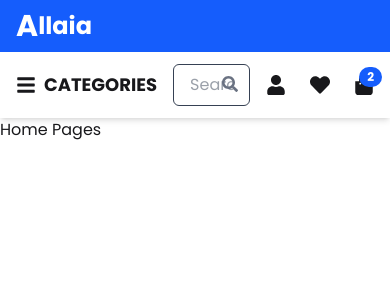
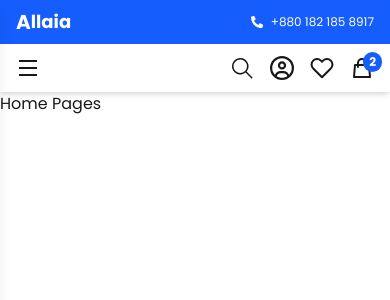
Before and after one commit to alaminislam34/My-Shopping-House, a React (Vite) app: page / in a window 390 px wide. Shown: the top 300 px of the page. Built offline with nearby package versions, Linux system fonts and the light colour scheme.

Commit message:
added navbar and some style or responsive design

```diff
--- a/index.html
+++ b/index.html
@@ -3,7 +3,7 @@
 
 <head>
   <meta charset="UTF-8" />
-  <link rel="icon" type="image/svg+xml" href="/vite.svg" />
+  <link rel="icon" type="image/svg+xml" href="/src/assets/logo/shopping-bag.png" />
   <meta name="viewport" content="width=device-width, initial-scale=1.0" />
   <title>My Shop</title>
 </head>
--- a/src/Pages/Shared/Navbar/Navbar.jsx
+++ b/src/Pages/Shared/Navbar/Navbar.jsx
@@ -1,92 +1,221 @@
-import { useState } from "react";
+import { useState, useRef, useEffect } from "react";
 import {
-  FaBars,
   FaSearch,
+  FaBox,
   FaUser,
-  FaHeart,
-  FaShoppingBag,
-  FaBox,
   FaTruck,
   FaQuestionCircle,
 } from "react-icons/fa";
-import { Link } from "react-router-dom";
+import { FaRegCircleUser } from "react-icons/fa6";
+import { FiHeart } from "react-icons/fi";
+import { GoSearch } from "react-icons/go";
+import { HiOutlineShoppingBag } from "react-icons/hi";
+import { RiMenuFill } from "react-icons/ri";
+import { Link, useNavigate } from "react-router-dom";
 
 const Navbar = () => {
-  const [cartCount, setCartCount] = useState(2);
-  console.log(setCartCount);
-  const [dropdownOpen, setDropdownOpen] = useState(false);
+  const [searchOpen, setSearchOpen] = useState(false);
+  const [userDropdown, setUserDropdown] = useState(false);
+  const [cartDropdown, setCartDropdown] = useState(false);
+  const [isDrawerOpen, setIsDrawerOpen] = useState(false);
+  const navigate = useNavigate();
+  // Reference for detecting outside click
+  const userRef = useRef(null);
+  const cartRef = useRef(null);
+
+  // Close dropdown if clicked outside
+  useEffect(() => {
+    function handleClickOutside(event) {
+      if (userRef.current && !userRef.current.contains(event.target)) {
+        setUserDropdown(false);
+      }
+      if (cartRef.current && !cartRef.current.contains(event.target)) {
+        setCartDropdown(false);
+      }
+    }
+    document.addEventListener("mousedown", handleClickOutside);
+    return () => {
+      document.removeEventListener("mousedown", handleClickOutside);
+    };
+  }, []);
 
   return (
-    <nav className="bg-white shadow-md py-3 px-4 md:px-8 flex items-center justify-between relative">
-      {/* Left Section - Categories */}
-      <div className="flex items-center space-x-2">
-        <button className="text-xl md:text-2xl">
-          <FaBars />
+    <div className="bg-white shadow-md relative">
+      <nav className="flex justify-between items-center max-w-7xl mx-auto px-4 py-3">
+        {/* Left - Menu Icon */}
+        <div className="flex items-center space-x-2 ">
+          <button onClick={() => setIsDrawerOpen(true)}>
+            <RiMenuFill className="text-2xl cursor-pointer" />
           </button>
-        <span className="font-bold uppercase text-lg">Categories</span>
+          <span className="font-semibold hidden lg:inline">CATEGORIES</span>
+        </div>
+        {/* Sidebar Drawer */}
+        <div
+          className={`fixed z-50 top-0 left-0 h-full w-64 bg-white shadow-lg transform ${
+            isDrawerOpen ? "translate-x-0" : "-translate-x-full"
+          } transition-transform duration-300 ease-in-out`}
+        >
+          <div className="p-4">
+            <button
+              className="text-lg font-semibold cursor-pointer w-full flex justify-end"
+              onClick={() => setIsDrawerOpen(false)}
+            >
+              ✖
+            </button>
+            <ul className="mt-4 space-y-2">
+              <li
+                onClick={() => setIsDrawerOpen(false)}
+                className="hover:bg-gray-200 cursor-pointer"
+              >
+                <Link className="inline-block w-full p-2" to="/">
+                  Home
+                </Link>
+              </li>
+              <li
+                onClick={() => setIsDrawerOpen(false)}
+                className="hover:bg-gray-200 cursor-pointer"
+              >
+                <Link className="inline-block w-full p-2" to="/products">
+                  Products
+                </Link>
+              </li>
+              <li
+                onClick={() => setIsDrawerOpen(false)}
+                className="hover:bg-gray-200 cursor-pointer"
+              >
+                <Link className="inline-block w-full p-2" to="/about">
+                  About
+                </Link>
+              </li>
+              <li
+                onClick={() => setIsDrawerOpen(false)}
+                className="hover:bg-gray-200 cursor-pointer"
+              >
+                <Link className="inline-block w-full p-2" to="/contact">
+                  Contact
+                </Link>
+              </li>
+            </ul>
+          </div>
         </div>
 
-      {/* Middle Section - Search Box */}
-      <div className="flex-1 mx-4">
-        <div className="relative">
+        {/* Middle - Search Box */}
+        <div className="hidden md:flex relative flex-grow md:flex-grow-0 max-w-lg w-full">
           <input
             type="text"
             placeholder="Search over 10,000 products"
-            className="w-full md:w-96 border rounded-md px-4 py-2 text-gray-700 focus:outline-none focus:ring focus:ring-blue-300"
+            className="w-full border rounded-md px-4 py-2 pr-10 text-gray-700 focus:outline-none focus:ring focus:ring-blue-300"
           />
-          <FaSearch className="absolute right-3 top-3 text-gray-500" />
-        </div>
+          <FaSearch className="absolute right-3 top-1/2 -translate-y-1/2 text-gray-500" />
         </div>
 
-      {/* Right Section - Icons */}
-      <div className="flex items-center space-x-6 relative">
-        {/* User Icon with Hover Dropdown */}
-        <div
-          className="relative"
-          onMouseEnter={() => setDropdownOpen(true)}
-          onMouseLeave={() => setDropdownOpen(false)}
+        {/* Right - Icons */}
+        <div className="flex items-center space-x-4">
+          {/* Mobile Search Toggle */}
+          <button
+            onClick={() => setSearchOpen(!searchOpen)}
+            className="md:hidden"
           >
-          <FaUser className="text-xl cursor-pointer" />
-          {dropdownOpen && (
-            <div className="absolute right-0 mt-3 w-56 bg-white shadow-lg rounded-lg z-50">
-              <div className="px-4 py-2 border-b">
-                <Link
-                  to={"/register"}
-                  className="bg-yellow-500 w-full text-white font-bold py-2 rounded"
+            <GoSearch className="text-2xl" />
+          </button>
+
+          {/* User Dropdown */}
+          <div className="relative flex items-center" ref={userRef}>
+            <button
+              onClick={() => setUserDropdown(!userDropdown)}
+              className="cursor-pointer"
+            >
+              <FaRegCircleUser className="text-2xl" />
+            </button>
+            {userDropdown && (
+              <div className="absolute -right-12 top-6 mt-2 w-56 bg-white shadow-lg rounded-md p-2 border z-10">
+                <button
+                  onClick={() => {
+                    navigate("/signin"), setUserDropdown(false);
+                  }}
+                  className="w-full bg-yellow-400 text-black font-semibold py-2 rounded-md cursor-pointer"
                 >
                   Sign In or Sign Up
+                </button>
+                <ul className="mt-2">
+                  <li
+                    onClick={() => setUserDropdown(false)}
+                    className=" hover:bg-gray-100 cursor-pointer"
+                  >
+                    <Link className="flex items-center px-4 py-2">
+                      <FaTruck className="mr-2" /> Track your Order
                     </Link>
-              </div>
-              <ul className="py-2">
-                <li className="px-4 py-2 hover:bg-gray-100 flex items-center">
-                  <FaTruck className="mr-2" /> Track your Order
                   </li>
-                <li className="px-4 py-2 hover:bg-gray-100 flex items-center">
+                  <li
+                    onClick={() => setUserDropdown(false)}
+                    className=" hover:bg-gray-100 cursor-pointer"
+                  >
+                    <Link className="flex items-center px-4 py-2">
                       <FaBox className="mr-2" /> My Orders
+                    </Link>
                   </li>
-                <li className="px-4 py-2 hover:bg-gray-100 flex items-center">
+                  <li
+                    onClick={() => setUserDropdown(false)}
+                    className=" hover:bg-gray-100 cursor-pointer"
+                  >
+                    <Link className="flex items-center px-4 py-2">
+                      {" "}
                       <FaUser className="mr-2" /> My Profile
+                    </Link>
                   </li>
-                <li className="px-4 py-2 hover:bg-gray-100 flex items-center">
+                  <li
+                    onClick={() => setUserDropdown(false)}
+                    className=" hover:bg-gray-100 cursor-pointer"
+                  >
+                    <Link className="flex items-center px-4 py-2">
+                      {" "}
                       <FaQuestionCircle className="mr-2" /> Help and FAQ
+                    </Link>
                   </li>
                 </ul>
               </div>
             )}
           </div>
 
-        {/* Wishlist & Cart Icons */}
-        <FaHeart className="text-xl cursor-pointer" />
-        <div className="relative">
-          <FaShoppingBag className="text-xl cursor-pointer" />
-          {cartCount > 0 && (
-            <span className="absolute -top-2 -right-2 bg-blue-600 text-white text-xs font-bold px-2 py-0.5 rounded-full">
-              {cartCount}
+          {/* Wishlist Icon */}
+          <button className="cursor-pointer">
+            <FiHeart className="text-2xl" />
+          </button>
+
+          {/* Cart Dropdown */}
+          <div className="relative flex items-center" ref={cartRef}>
+            <button
+              onClick={() => setCartDropdown(!cartDropdown)}
+              className="relative cursor-pointer"
+            >
+              <HiOutlineShoppingBag className="text-2xl" />
+              <span className="absolute -top-1 -right-2 bg-blue-600 text-white text-xs font-bold px-1.5 py-0.5 rounded-full">
+                2
               </span>
+            </button>
+            {cartDropdown && (
+              <div className="absolute right-0 top-6 mt-2 w-64 bg-white shadow-lg rounded-md p-3 border z-10">
+                <p className="text-gray-700 text-center">Your Cart is Empty</p>
+              </div>
             )}
           </div>
         </div>
       </nav>
+
+      {/* Mobile Search Dropdown */}
+      {searchOpen && (
+        <div className="w-full p-2 md:hidden">
+          <div className="relative w-full">
+            <input
+              type="text"
+              placeholder="Search over 10,000 products"
+              className="w-full border rounded-md px-4 py-2 pr-10 text-gray-700 focus:outline-none focus:ring focus:ring-blue-300"
+            />
+            <FaSearch className="absolute right-3 top-1/2 -translate-y-1/2 text-gray-500" />
+          </div>
+        </div>
+      )}
+    </div>
   );
 };
 
--- a/src/Pages/Shared/Navbar/TopNav.jsx
+++ b/src/Pages/Shared/Navbar/TopNav.jsx
@@ -5,12 +5,12 @@ const NavTop = () => {
     <nav className="bg-blue-600 text-white text-xs md:text-sm">
       <div className="flex justify-between items-center max-w-7xl mx-auto py-2 px-4">
         {/* Logo */}
-        <div className="text-2xl font-bold flex items-center">
-          <span className="text-3xl">A</span>llaia
+        <div className="text-lg lg:text-xl font-bold flex items-center">
+          <span className="text-xl lg:text-2xl">A</span>llaia
         </div>
 
         {/* Contact Info */}
-        <div className="hidden md:flex items-center space-x-2">
+        <div className="flex items-center space-x-2 text-xs md:text-sm">
           <FaPhoneAlt />
           <span>+880 182 185 8917</span>
         </div>
```
Also changed, not shown: src/assets/logo/shopping-bag.png (added). Lines whose indentation alone changed are shown as unchanged.
